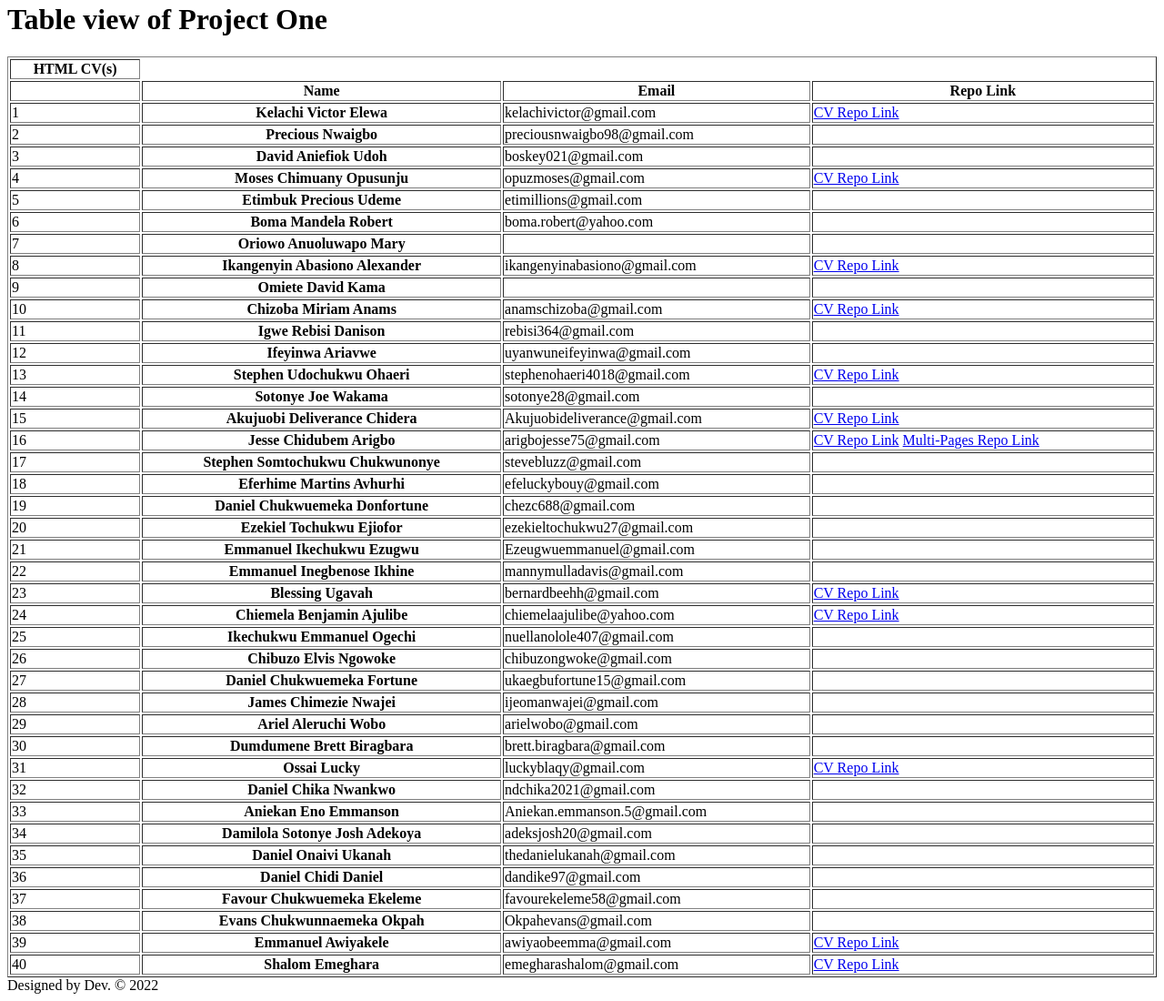
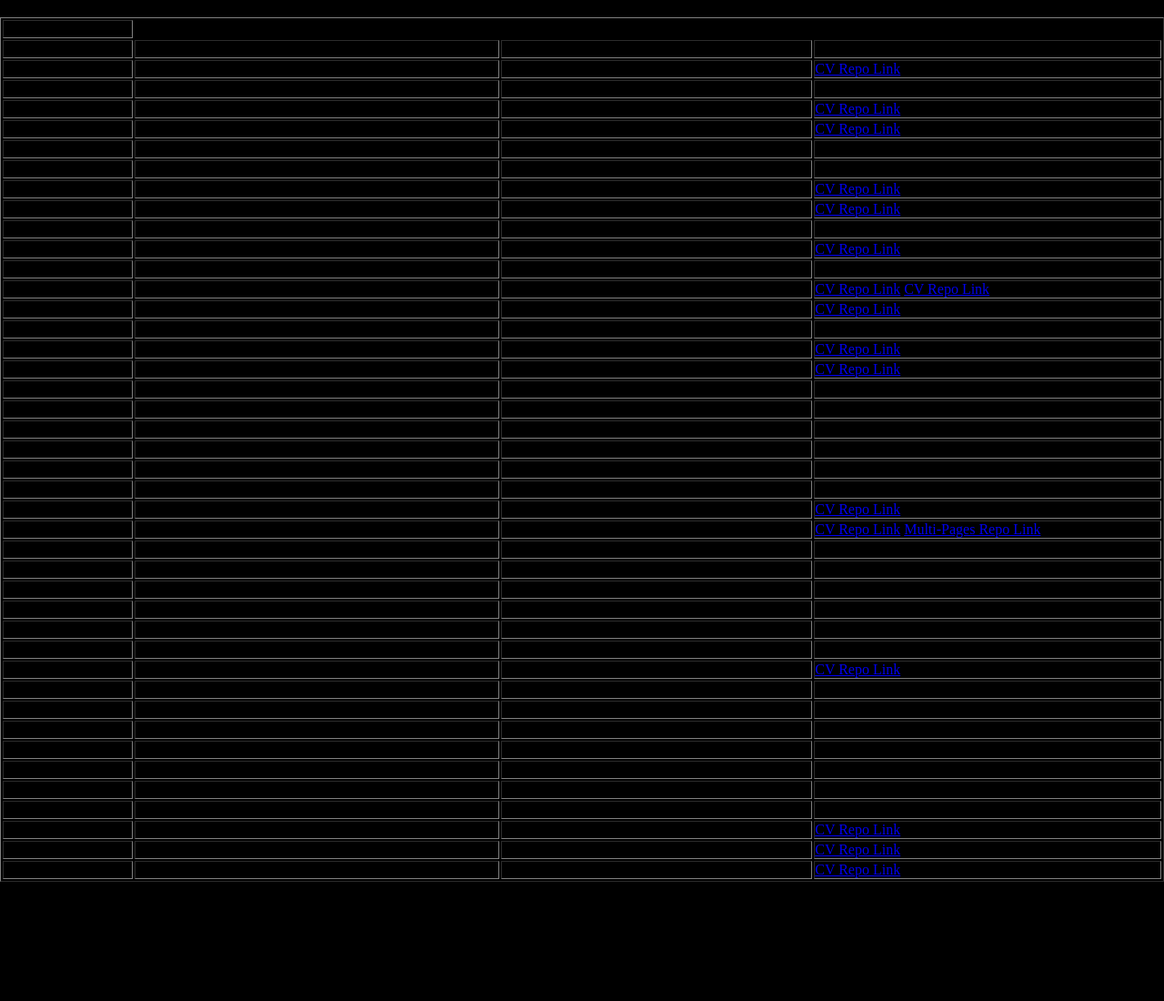
Before and after one commit to Duffigoogle/CGMTR_10, a plain HTML site: page index.html in a window 1280 px wide. Shown: the part 18-1118 px from the top of the page at 91% size. After the commit the page ends 1005 px from the top, so only its background shows below. Drawn offline with Linux system fonts and the light colour scheme.

Commit message:
Add more td values and styling

```diff
--- a/index.html
+++ b/index.html
@@ -1,12 +1,14 @@
 <!DOCTYPE html>
 <html lang="en">
   <head>
-    <meta charset="UTF-8">
-    <meta http-equiv="X-UA-Compatible" content="IE=edge">
-    <meta name="viewport" content="width=device-width, initial-scale=1.0">
+    <meta charset="UTF-8" />
+    <meta http-equiv="X-UA-Compatible" content="IE=edge" />
+    <meta name="viewport" content="width=device-width, initial-scale=1.0" />
+    <link rel="stylesheet" href="style.css" />
     <title>Code Front Dev</title>
   </head>
   <body>
+    <main>
       <h1>Table view of Project One</h1>
       <table border="1" width="100%">
         <thead>
@@ -23,7 +25,14 @@
             <td>1</td>
             <th>Kelachi Victor Elewa</th>
             <td>kelachivictor@gmail.com</td>
-               <td> <a href="https://github.com/kelachii/my_html_cv" target="_blank" rel="noopener noreferrer">CV Repo Link</a></td>
+            <td>
+              <a
+                href="https://github.com/kelachii/my_html_cv"
+                target="_blank"
+                rel="noopener noreferrer"
+                >CV Repo Link</a
+              >
+            </td>
           </tr>
           <tr>
             <td>2</td>
@@ -35,13 +44,27 @@
             <td>3</td>
             <th>David Aniefiok Udoh</th>
             <td>boskey021@gmail.com</td>
-            <td></td>
+            <td>
+              <a
+                href="https://github.com/Dayveed021/my_html_cv"
+                target="_blank"
+                rel="noopener noreferrer"
+                >CV Repo Link</a
+              >
+            </td>
           </tr>
           <tr>
             <td>4</td>
             <th>Moses Chimuany Opusunju</th>
             <td>opuzmoses@gmail.com</td>
-            <td> <a href="https://github.com/Mozibix/my_html_page" target="_blank" rel="noopener noreferrer">CV Repo Link</a></td>
+            <td>
+              <a
+                href="https://github.com/Mozibix/my_html_page"
+                target="_blank"
+                rel="noopener noreferrer"
+                >CV Repo Link</a
+              >
+            </td>
           </tr>
           <tr>
             <td>5</td>
@@ -59,13 +82,27 @@
             <td>7</td>
             <th>Oriowo Anuoluwapo Mary</th>
             <td></td>
-            <td></td>
+            <td>
+              <a
+                href="https://github.com/Anoriowo/my_html_page"
+                target="_blank"
+                rel="noopener noreferrer"
+                >CV Repo Link</a
+              >
+            </td>
           </tr>
           <tr>
             <td>8</td>
             <th>Ikangenyin Abasiono Alexander</th>
             <td>ikangenyinabasiono@gmail.com</td>
-            <td> <a href="https://github.com/AllSparkTech100/my_html_cv" target="_blank" rel="noopener noreferrer">CV Repo Link</a></td>
+            <td>
+              <a
+                href="https://github.com/AllSparkTech100/my_html_cv"
+                target="_blank"
+                rel="noopener noreferrer"
+                >CV Repo Link</a
+              >
+            </td>
           </tr>
           <tr>
             <td>9</td>
@@ -77,7 +114,14 @@
             <td>10</td>
             <th>Chizoba Miriam Anams</th>
             <td>anamschizoba@gmail.com</td>
-            <td> <a href="https://github.com/z0bs/my_html_CV" target="_blank" rel="noopener noreferrer">CV Repo Link</a></td>
+            <td>
+              <a
+                href="https://github.com/z0bs/my_html_CV"
+                target="_blank"
+                rel="noopener noreferrer"
+                >CV Repo Link</a
+              >
+            </td>
           </tr>
           <tr>
             <td>11</td>
@@ -89,13 +133,33 @@
             <td>12</td>
             <th>Ifeyinwa Ariavwe</th>
             <td>uyanwuneifeyinwa@gmail.com</td>
-            <td></td>
+            <td>
+              <a
+                href="https://github.com/Ariavwe/my_html_page"
+                target="_blank"
+                rel="noopener noreferrer"
+                >CV Repo Link</a
+              >
+              <a
+                href="https://ariavwe.github.io/my-HTML-cv/"
+                target="_blank"
+                rel="noopener noreferrer"
+                >CV Repo Link</a
+              >
+            </td>
           </tr>
           <tr>
             <td>13</td>
             <th>Stephen Udochukwu Ohaeri</th>
             <td>stephenohaeri4018@gmail.com</td>
-            <td> <a href="https://github.com/Stephen4018/My-Curriculim-vitae" target="_blank" rel="noopener noreferrer">CV Repo Link</a></td>
+            <td>
+              <a
+                href="https://github.com/Stephen4018/My-Curriculim-vitae"
+                target="_blank"
+                rel="noopener noreferrer"
+                >CV Repo Link</a
+              >
+            </td>
           </tr>
           <tr>
             <td>14</td>
@@ -107,15 +171,26 @@
             <td>15</td>
             <th>Akujuobi Deliverance Chidera</th>
             <td>Akujuobideliverance@gmail.com</td>
-            <td> <a href="http://Github.com/sergentfrank/My-html-cv1" target="_blank" rel="noopener noreferrer">CV Repo Link</a></td>
+            <td>
+              <a
+                href="http://Github.com/sergentfrank/My-html-cv1"
+                target="_blank"
+                rel="noopener noreferrer"
+                >CV Repo Link</a
+              >
+            </td>
           </tr>
           <tr>
             <td>16</td>
             <th>Jesse Chidubem Arigbo</th>
             <td>arigbojesse75@gmail.com</td>
             <td>
-                <a href="https://github.com/Arigbo/Web-deve/blob/main/index.html" target="_blank" rel="noopener noreferrer">CV Repo Link</a>
-                <a href="https://github.com/AjulibeChiemela/form_sample_html" target="_blank" rel="noopener noreferrer">Multi-Pages Repo Link</a>
+              <a
+                href="https://github.com/Arigbo/Web-deve/blob/main/index.html"
+                target="_blank"
+                rel="noopener noreferrer"
+                >CV Repo Link</a
+              >
             </td>
           </tr>
           <tr>
@@ -158,13 +233,33 @@
             <td>23</td>
             <th>Blessing Ugavah</th>
             <td>bernardbeehh@gmail.com</td>
-            <td> <a href="https://github.com/codeavalanche/my_HTML_CV" target="_blank" rel="noopener noreferrer">CV Repo Link</a> </td>
+            <td>
+              <a
+                href="https://github.com/codeavalanche/my_HTML_CV"
+                target="_blank"
+                rel="noopener noreferrer"
+                >CV Repo Link</a
+              >
+            </td>
           </tr>
           <tr>
             <td>24</td>
             <th>Chiemela Benjamin Ajulibe</th>
             <td>chiemelaajulibe@yahoo.com</td>
-            <td> <a href="https://github.com/AjulibeChiemela/my_html_page" target="_blank" rel="noopener noreferrer">CV Repo Link</a></td>
+            <td>
+              <a
+                href="https://github.com/AjulibeChiemela/my_html_page"
+                target="_blank"
+                rel="noopener noreferrer"
+                >CV Repo Link</a
+              >
+              <a
+                href="https://github.com/AjulibeChiemela/form_sample_html"
+                target="_blank"
+                rel="noopener noreferrer"
+                >Multi-Pages Repo Link</a
+              >
+            </td>
           </tr>
           <tr>
             <td>25</td>
@@ -206,7 +301,14 @@
             <td>31</td>
             <th>Ossai Lucky</th>
             <td>luckyblaqy@gmail.com</td>
-            <td> <a href="https://github.com/ossailucky/my_html_cv" target="_blank" rel="noopener noreferrer">CV Repo Link</a></td>
+            <td>
+              <a
+                href="https://github.com/ossailucky/my_html_cv"
+                target="_blank"
+                rel="noopener noreferrer"
+                >CV Repo Link</a
+              >
+            </td>
           </tr>
           <tr>
             <td>32</td>
@@ -254,16 +356,44 @@
             <td>39</td>
             <th>Emmanuel Awiyakele</th>
             <td>awiyaobeemma@gmail.com</td>
-            <td> <a href="https://github.com/Awiyaobeemma/MY_HTML_CV" target="_blank" rel="noopener noreferrer">CV Repo Link</a></td>
+            <td>
+              <a
+                href="https://github.com/Awiyaobeemma/MY_HTML_CV"
+                target="_blank"
+                rel="noopener noreferrer"
+                >CV Repo Link</a
+              >
+            </td>
           </tr>
           <tr>
             <td>40</td>
             <th>Shalom Emeghara</th>
             <td>emegharashalom@gmail.com</td>
-            <td> <a href="https://github.com/shalomemeghara/my_html_cv" target="_blank" rel="noopener noreferrer">CV Repo Link</a></td>
+            <td>
+              <a
+                href="https://github.com/shalomemeghara/my_html_cv"
+                target="_blank"
+                rel="noopener noreferrer"
+                >CV Repo Link</a
+              >
+            </td>
+          </tr>
+          <tr>
+            <td>41</td>
+            <th>Royal Clement</th>
+            <td>robest4all@gmail.com</td>
+            <td>
+              <a
+                href="https://github.com/Royalclement/my_htlm"
+                target="_blank"
+                rel="noopener noreferrer"
+                >CV Repo Link</a
+              >
+            </td>
           </tr>
         </thead>
       </table>
+    </main>
     <footer>Designed by Dev. &copy; 2022</footer>
   </body>
 </html>
--- /dev/null
+++ b/style.css
@@ -0,0 +1,8 @@
+* {
+    margin: 0;
+    padding: 0;
+}
+
+body {
+    background-color: #000;
+}
```
Lines whose indentation alone changed are shown as unchanged.
